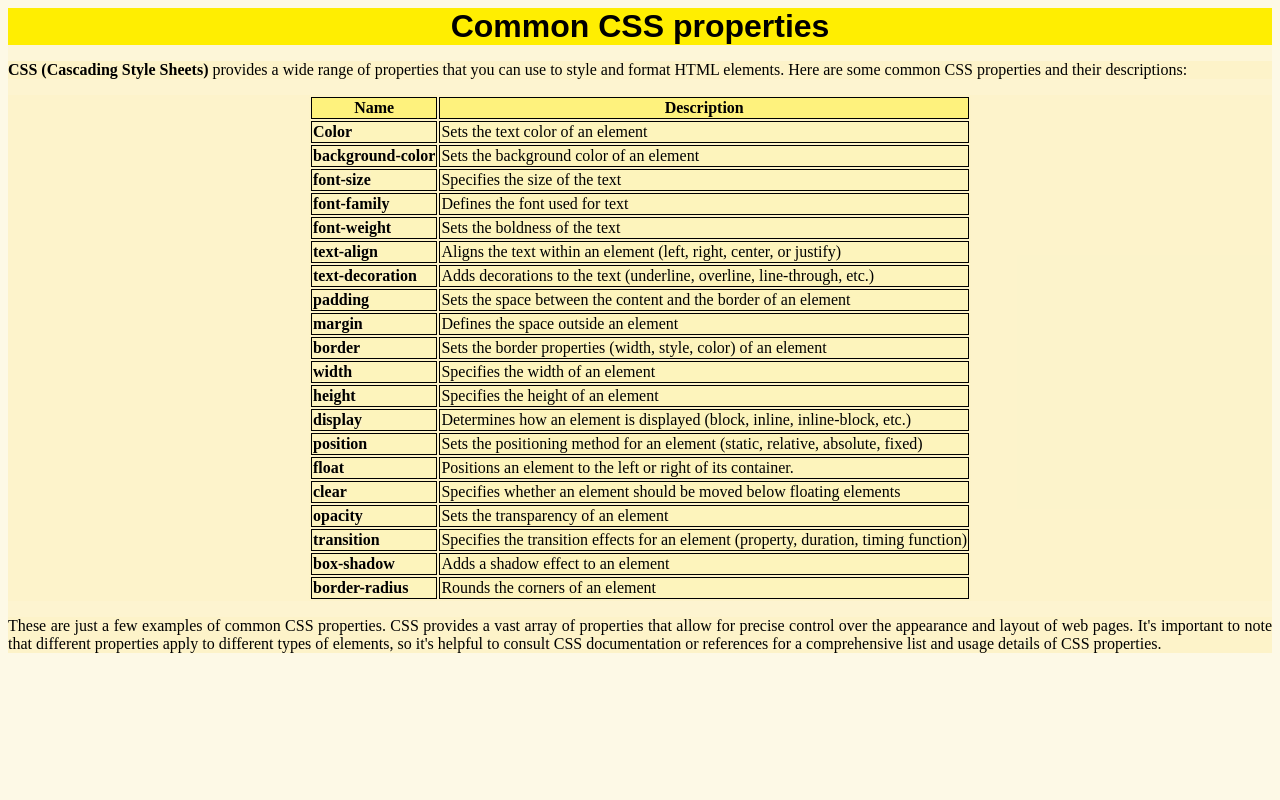
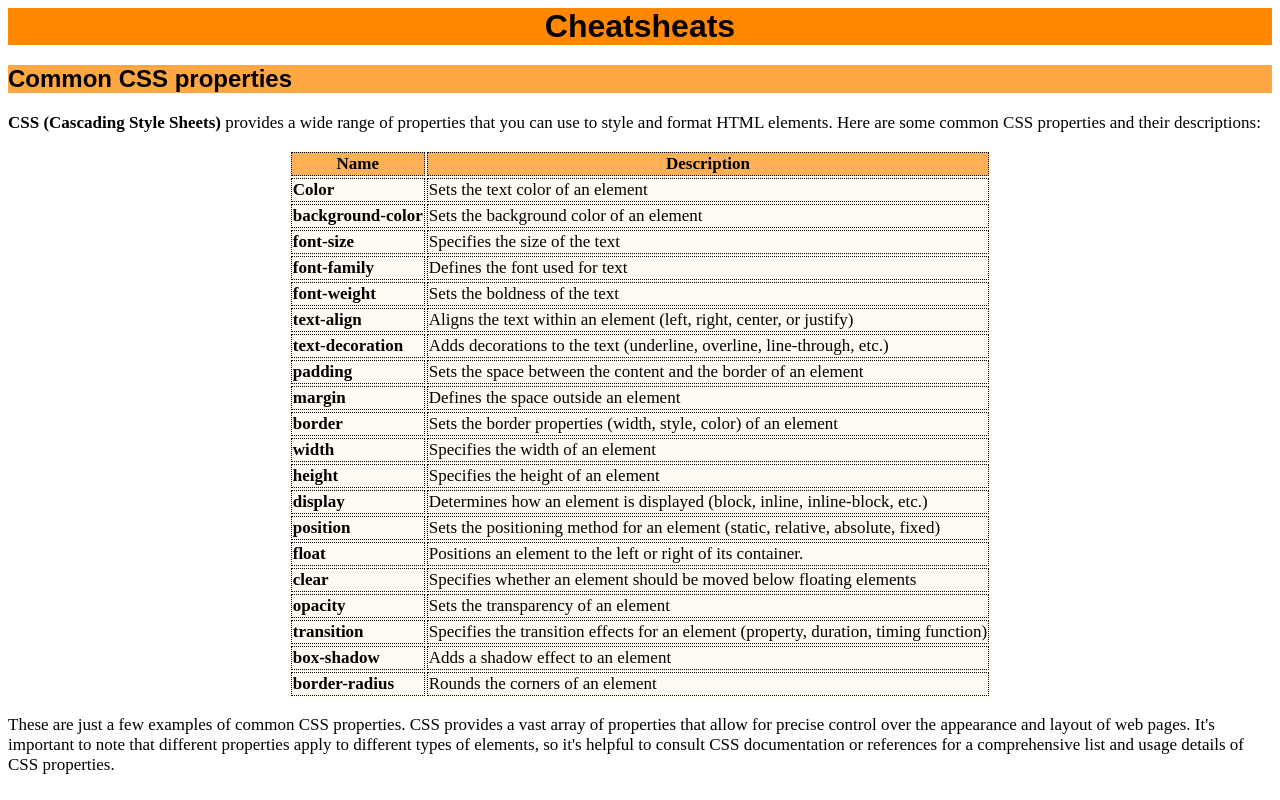
Before and after one commit to ccadarn/css_ref_table_project.github.io, a plain HTML site: page index.html in a window 1280 px wide. Drawn offline with Linux system fonts and the light colour scheme.

Commit message:
Add files via upload

```diff
--- a/Resources/styles.css
+++ b/Resources/styles.css
@@ -1,35 +1,51 @@
-* {
-    background-color: rgba(252, 241, 197, 0.427);
-}
-
 table {
-    margin-left: auto;
-    margin-right: auto;
+    margin: auto;
+    padding: auto;
+    width: auto;
+    height: auto;
+    background-color: rgba(255, 162, 0, 0.051);
+    font-size: 17px;
   }
 
 td, th {
-    border: 1px solid black;
+    border: 1px dotted black;
+}
+
+tr:hover {
+    background-color: rgba(255, 136, 0, 0.642);
 }
 
 th {
-    background-color: rgba(255, 238, 1, 0.373);
-}
-
-td {
-    background-color: rgba(255, 238, 1, 0.051);
-
+    background-color: rgba(255, 136, 0, 0.642);
 }
 
 h1 {
-    background-color: rgb(255, 238, 1);
+    background-color: rgba(255, 136, 0, 1);
     font-weight: bolder;
     text-align: center;
     margin: auto;
     font-family:Arial, Helvetica, sans-serif;
-    position: sticky;
     top: 0x;
 }
 
+h2 {
+    background-color: rgba(255, 136, 0, 0.733);
+    text-align: left;
+    font-family:Arial, Helvetica, sans-serif;
+}
+
 p {
-    text-align: justify;
+    text-align: left;
+    font-size: 17px;
 }
+
+.olcss {
+    color: rgb(212, 212, 212);
+    line-height: 24.5px;
+    background-color: rgb(17, 17, 17);
+    font-size: 15px;
+    font-weight: 600;
+    word-spacing: 1px;
+    text-align: left;
+    box-shadow: 11px;
+}
--- a/index.html
+++ b/index.html
@@ -4,12 +4,16 @@
     <meta charset="UTF-8">
     <meta name="viewport" content="width=device-width, initial-scale=1.0">
     <link rel="stylesheet" href="./Resources/styles.css">
-    <title>CSS cheatsheet</title>
+    <title>Cheatsheets by ccadarn</title>
 </head>
 <body>
-    <header><h1>Common CSS properties</h1></header>
+    <header><h1>Cheatsheats</h1></header>
 
-    <main>
+    <main> <!--CSS Cheatsheet table-->
+        <header>
+          <h2 class="cssCheat">Common CSS properties</h2>
+        </header>
+
         <section><p><strong>CSS (Cascading Style Sheets)</strong> provides a wide range of properties that you can use to style and format HTML elements.
                     Here are some common CSS properties and their descriptions:</p>
         </section>
@@ -104,10 +108,12 @@
         </section>
 
         <section>
-            <p>These are just a few examples of common CSS properties.
+            <p>
+                These are just a few examples of common CSS properties.
                 CSS provides a vast array of properties that allow for precise control over the appearance and layout of web pages.
                 It's important to note that different properties apply to different types of elements, so it's helpful to consult
-                CSS documentation or references for a comprehensive list and usage details of CSS properties.</p>
+                CSS documentation or references for a comprehensive list and usage details of CSS properties.
+            </p>
         </section>
 
     </main>
```
